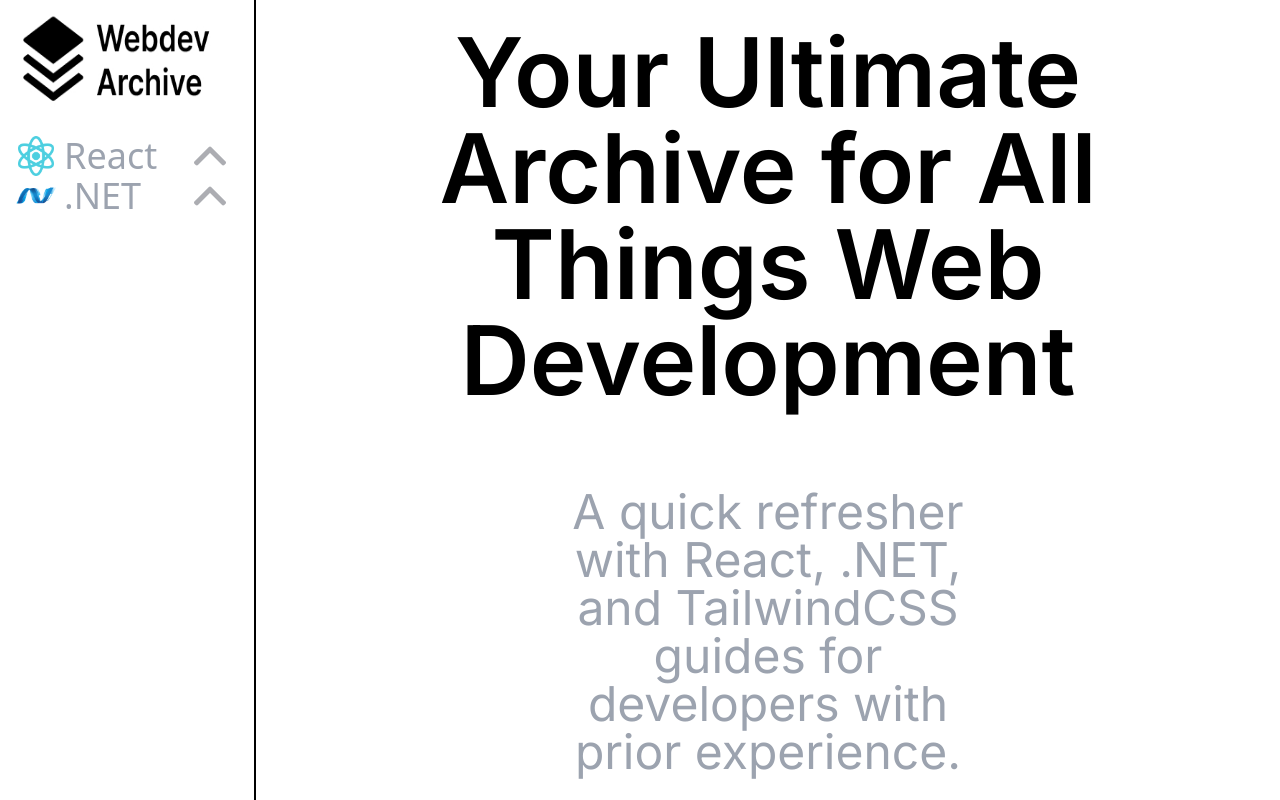
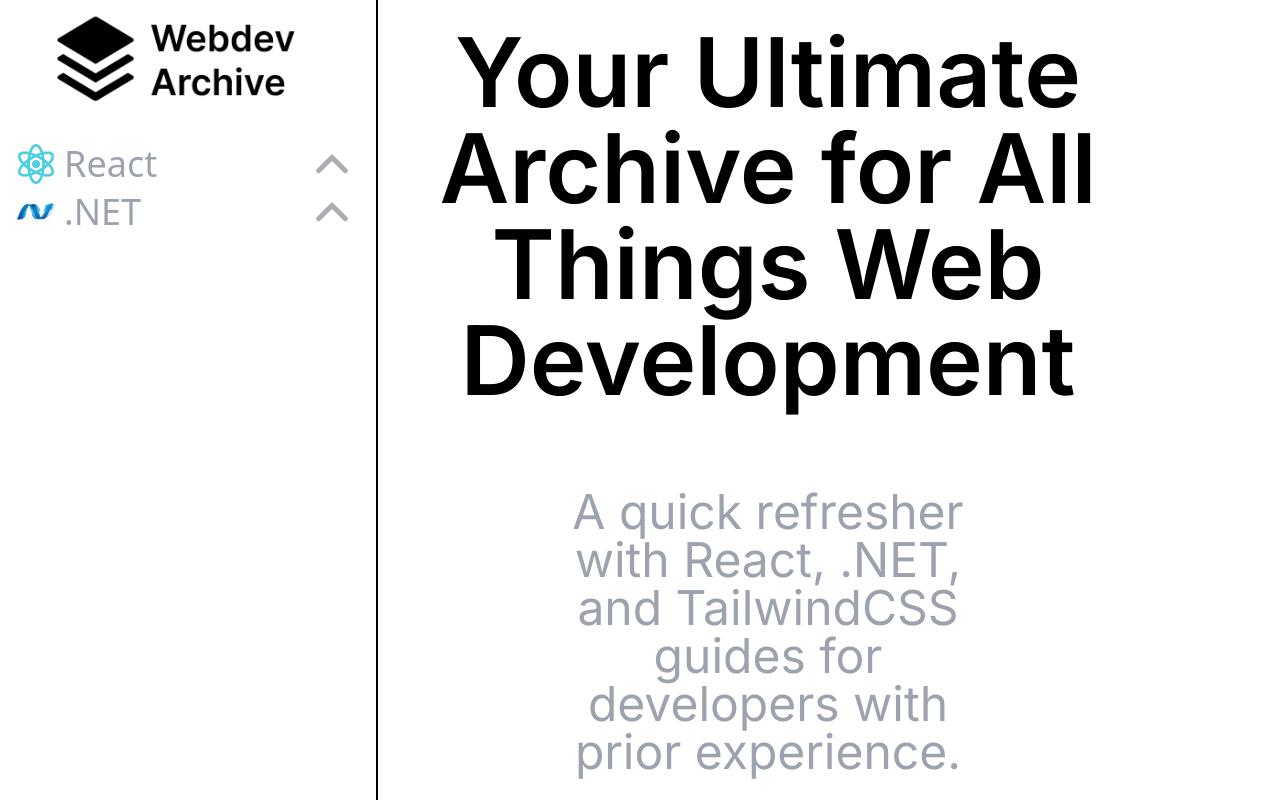
Before and after one commit to sebiflorinp/WebDev-Archive, a React (Vite) app: page / in a window 1280 px wide. Built offline with nearby package versions, Linux system fonts and the light colour scheme.

Commit message:
Fix some UI bugs

```diff
--- a/src/App.jsx
+++ b/src/App.jsx
@@ -11,7 +11,7 @@ function App() {
   const location = useLocation();
   console.log(location);
   return (
-    <div className="flex flex-col h-screen w-screen lg:grid lg:grid-cols-5">
+    <div className="flex flex-col h-screen w-screen lg:grid lg:grid-cols-5 overscroll-none">
       <Header />
       {isDropDownOpened && <MobileMenuBar />}
       {location.pathname === "/" && !isDropDownOpened && <MainPage />}
--- a/src/CONTENT.json
+++ b/src/CONTENT.json
@@ -48,6 +48,19 @@
         "type": "Code",
         "language": "csharp",
         "code": "int[] numbers = [1, 2, 3, 4, 5, 6];\n\nnumbers.Count(number => number % 2 == 0);\n// Expected Output: True"
+      },
+      {
+        "type": "Subtitle",
+        "subtitle": "OrderBy, OrderByDescending"
+      },
+      {
+        "type": "Paragraph",
+        "text": "Useful for sorting a collection by a certain condition."
+      },
+      {
+        "type": "Code",
+        "language": "csharp",
+        "code": "int[] numbers = [5, 2, 4, 4, 2, 1];\n\nint[] sortedNumbers = numbers.OrderBy(number => number).ToArray();\n// sortedNumbers = [1, 2, 2, 4, 4, 5];\n\nint[] sortedNumbers = numbers.OrderByDescending(number => number).ToArray();\n// sortedNumbers = [5, 4, 4, 2, 2, 1];"
       }
     ]
   }
--- a/src/components/CategoryBar.jsx
+++ b/src/components/CategoryBar.jsx
@@ -15,7 +15,6 @@ function CategoryBar({ category, depth }) {
   const handleClick = () => {
     setActive(!active);
   };
-  console.log(category.content);
   return (
     <div className="flex flex-col gap-2">
       <div
--- a/src/components/Header.jsx
+++ b/src/components/Header.jsx
@@ -8,11 +8,16 @@ import { AppStateContext } from "../contexts/AppStateContext.jsx";
 import { Link } from "react-router-dom";
 
 function Header() {
-  const { isDropDownOpened, handleDropDownClick } = useContext(AppStateContext);
+  const { isDropDownOpened, setIsDropDownOpened, handleDropDownClick } =
+    useContext(AppStateContext);
   return (
-    <div className="flex justify-between lg:justify-start lg:gap-7 lg:flex-col lg:h-screen lg:border-r-2 items-center px-4 py-3 pr-7 border-b-2 border-black lg:border-b-0">
+    <div className="flex justify-between lg:justify-start lg:gap-7 lg:flex-col lg:h-screen lg:border-r-2 items-center px-4 py-3 pr-7 border-b-2 border-black lg:border-b-0 lg:fixed">
       <Link to={"/"}>
-        <img className="h-16 lg:h-24" src={Logo} alt="Webarchive Logo" />
+        <img
+          className="h-16 lg:px-8 lg:h-24"
+          src={Logo}
+          alt="Webarchive Logo"
+        />
       </Link>
       <img
         onClick={handleDropDownClick}
--- a/src/hooks/useDepth.jsx
+++ b/src/hooks/useDepth.jsx
@@ -9,7 +9,7 @@ function useDepth(depth) {
     case 1:
       properties.textSize = "text-4xl";
       properties.arrowSize = "h-8";
-      properties.rightPadding = "pr-0";
+      properties.rightPadding = "pr-0 pt-2";
       properties.leftPadding = "pl-0";
       break;
     case 2:
```
